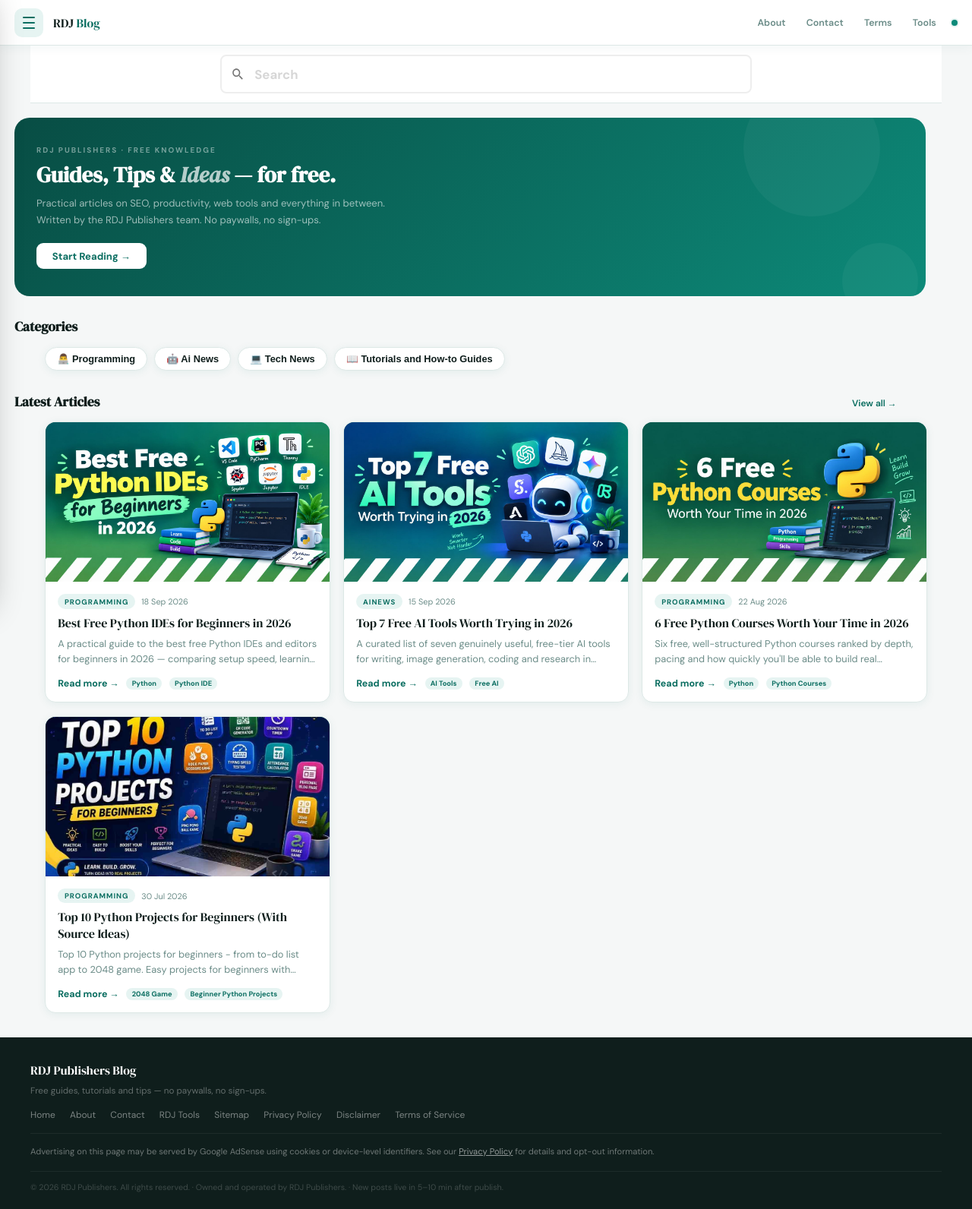
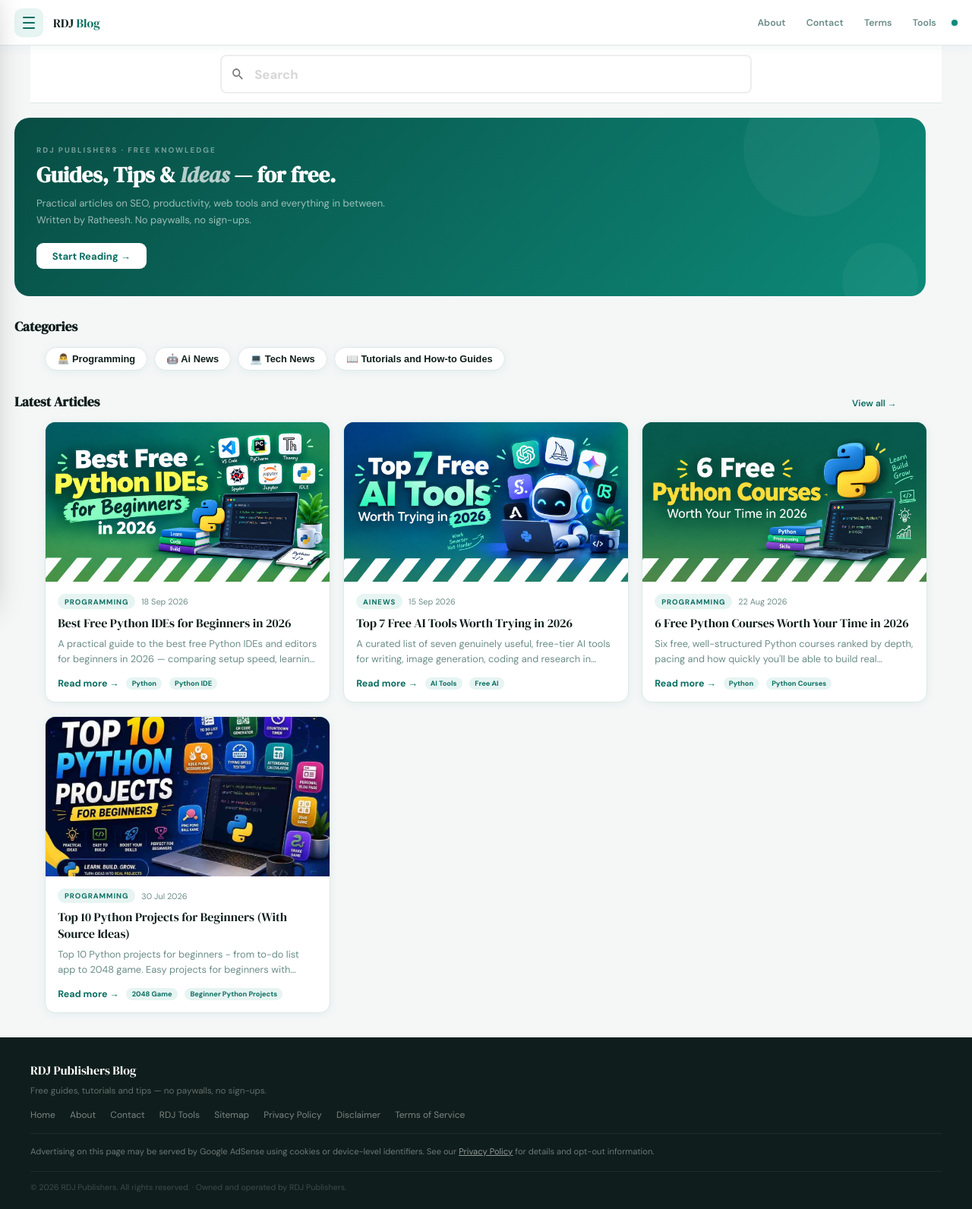
Before and after one commit to rdjpublishers/blogs, a plain HTML site: page index.html in a window 1280 px wide. Shown: the whole page at 76% size. Drawn offline with Linux system fonts and the light colour scheme.

Commit message:
Add files via upload

```diff
--- a/index.html
+++ b/index.html
@@ -367,7 +367,7 @@
   <div class="hero-banner">
     <div class="hero-eyebrow">RDJ Publishers · Free Knowledge</div>
     <h1>Guides, Tips &amp; <em>Ideas</em> — for free.</h1>
-    <p>Practical articles on SEO, productivity, web tools and everything in between. Written by the RDJ Publishers team. No paywalls, no sign-ups.</p>
+    <p>Practical articles on SEO, productivity, web tools and everything in between. Written by Ratheesh. No paywalls, no sign-ups.</p>
     <button class="hero-cta" onclick="showAllPosts()">Start Reading →</button>
   </div>
 
@@ -457,7 +457,7 @@
       <a href="https://rdjpublishers.com/terms.html">Terms of Service</a>
     </div>
     <p class="f-disclosure">Advertising on this page may be served by Google AdSense using cookies or device-level identifiers. See our <a href="https://rdjpublishers.com/privacy-policy.html">Privacy Policy</a> for details and opt-out information.</p>
-    <div class="f-copy">© 2026 RDJ Publishers. All rights reserved. · Owned and operated by RDJ Publishers. · New posts live in 5–10 min after publish.</div>
+    <div class="f-copy">© 2026 RDJ Publishers. All rights reserved. · Owned and operated by RDJ Publishers.</div>
   </footer>
 </div>
 
```
